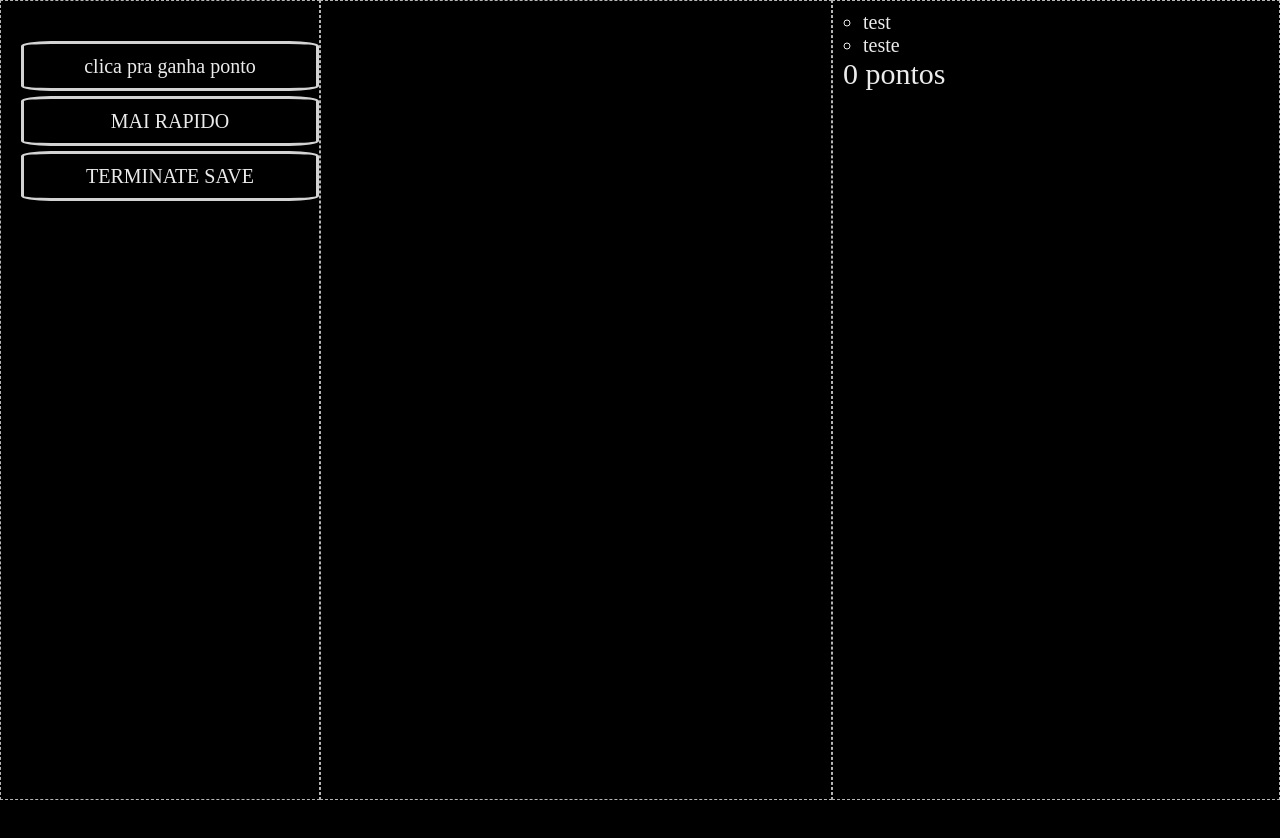
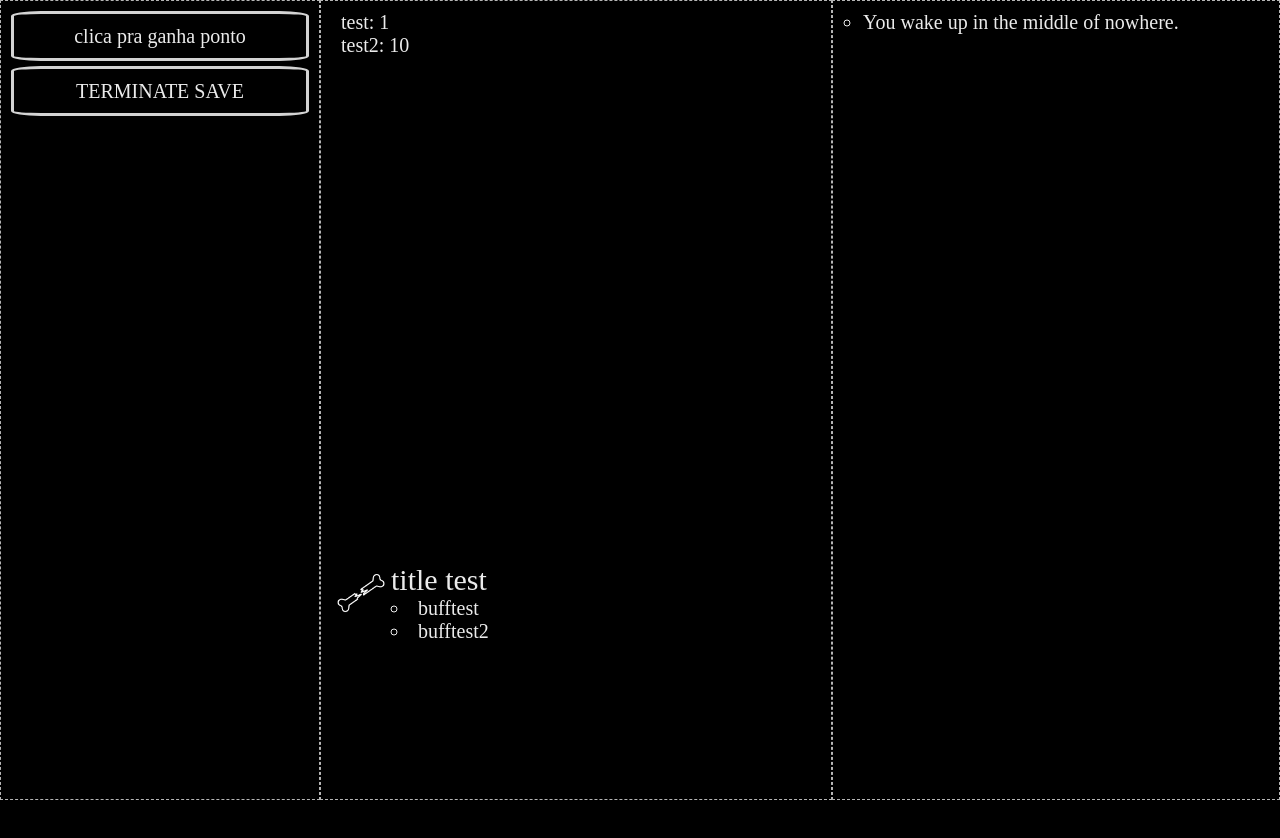
Before and after one commit to VectorBatesta/incremental-game, a plain HTML site: page index.html in a window 1280 px wide. Before the commit the page ends 800 px from the top, so only its background shows below. Drawn offline with Linux system fonts and the light colour scheme.

Commit message:
new status test, probably gonna remove later

```diff
--- a/index.html
+++ b/index.html
@@ -13,10 +13,12 @@
         <div id="gameScreen">
             <div id="tab1" class="tab _visible">
                 <div id="tab1_divEsq" class="column"></div>
-                <div id="tab1_divCent" class="column"></div>
+                <div id="tab1_divCent" class="column">
+                    <ul class="resourceList"></ul>
+                    <ul class="statusList"></ul>
+                </div>
                 <div id="tab1_divDir" class="column">
                     <ul class="loreList"></ul>
-                    <span id="recurso"></span>
                 </div>
             </div>
 
--- a/listeners.js
+++ b/listeners.js
@@ -6,7 +6,14 @@ window.addEventListener("beforeunload", (e) => game_onClose(e));
 
 export let gameVariables = {
     recurso: 0,
-    lore: ["test", "teste"]
+    lore: ["You wake up in the middle of nowhere."],
+    status: [
+
+    ],
+    resources: {
+        test: 1,
+        test2: 10
+    }
 }
 
 /**
@@ -17,7 +24,14 @@ export let gameVariables = {
 export function saveWipe(){
     gameVariables = {
         recurso: 0,
-        lore: ["> there once was a man from Thahrhxhrahxhxhasx and he tried eating batatas... then he died a death", "teste"]
+        lore: ["You wake up in the middle of nowhere."],
+        status: [
+
+        ],
+        resources: {
+            test: 1,
+            test2: 10
+        }
     }
 }
 
@@ -27,12 +41,11 @@ export function saveWipe(){
 
 
 function game_onLoad(e) {
-    if (JSON.parse(localStorage.getItem("saveStorage"))){
-        gameVariables = JSON.parse(localStorage.getItem("saveStorage"));
+    let getSave = JSON.parse(localStorage.getItem("saveStorage"));
+    if (getSave){ //loads save if there is one
+        gameVariables = getSave;
     }
 
-    //modify this in a way that gets all resources and prints on the correct div
-    document.getElementById("recurso").textContent = gameVariables.recurso + " pontos";
 
     let loreListDivs = document.getElementsByClassName("loreList");
 
@@ -52,6 +65,47 @@ function game_onClose(e){
 
 
 
-// localStorage.setItem("nomeDaChave", JSON.stringify(OBJETO))
 
-// JSON.parse(localStorage.getItem("nomeDaChave"))
+
+
+
+
+
+
+
+
+/////TODO:
+//function updateLore() - self-calls
+//function updateStatus() - self-calls
+//function updateButtons() - self-calls
+//function updateResources() - self-calls
+
+
+
+
+
+
+
+
+
+
+
+let updateResourcesInterval = setInterval(updateResources, 100);
+function updateResources(){
+    const resources = Object.keys(gameVariables.resources);
+
+    for (let i = 0; i < resources.length; i++) {
+        let listItem = document.getElementsByClassName(resources[i])[0];
+
+        if (!listItem) {
+            listItem = document.createElement('li');
+            listItem.classList.add(resources[i]);
+
+            for (let iterList of document.getElementsByClassName("resourceList")){
+                iterList.appendChild(listItem);
+            }
+        }
+
+        listItem.textContent = `${resources[i]}: ${gameVariables.resources[resources[i]]}`;
+    }
+}
--- a/scripters.js
+++ b/scripters.js
@@ -4,16 +4,15 @@ import { gameVariables, saveWipe } from "./listeners.js"
 
 
 export function incrementar() {
-    gameVariables.recurso++;
-    document.getElementById("recurso").textContent = gameVariables.recurso + " pontos";
+    gameVariables.resources.test++;
+    updateResources()
 }
-window.incrementar = incrementar
 
-function intervaloIncrementa(){
-    incrementar()
-    clearInterval(intervaloSetado)
-    intervaloSetado = setInterval(intervaloIncrementa, time)
-}
+// function intervaloIncrementa(){
+//     incrementar()
+//     clearInterval(intervaloSetado)
+//     intervaloSetado = setInterval(intervaloIncrementa, time)
+// }
 
 let time = 1000
 //let intervaloSetado = setInterval(intervaloIncrementa, time);
@@ -50,10 +49,67 @@ function newButton(IDname, texto, funcao){
     newDiv.className = "interactableButton";
     newDiv.addEventListener("click", funcao);
     newDiv.textContent = texto;
-    newDiv.style.visibility = "hidden";
 
     document.getElementById("tab1_divEsq").appendChild(newDiv);
 }
+
+
+
+
+
+/**
+ * creates an effect element
+ *
+ *
+ */
+function newStatusEffect(effectId, imageName, title, buffs){
+    let statusLists = document.getElementsByClassName("statusList");
+
+    for (let statusList of statusLists){
+        //creating variables and structure
+        let effect = document.createElement("div");
+        effect.id = effectId;
+        effect.className = "status";
+
+        //img
+        let effect_image = document.createElement("img");
+        effect_image.src = imageName
+        effect_image.width = "60";
+        effect_image.height = "60";
+
+        //description title
+        let effect_descr = document.createElement("div");
+        let effect_descr_title = document.createElement("span");
+        effect_descr_title.textContent = title
+
+        //description's buff list
+        let effect_descr_buffs = document.createElement("ul");
+        for(let i = 0; i < buffs.length; i++){
+            let newLi = document.createElement("li");
+            newLi.id = "buff" + i;
+            newLi.textContent = buffs[i];
+
+            effect_descr_buffs.appendChild(newLi);
+        }
+
+
+        //
+        //
+        ////////////
+        effect_descr.appendChild(effect_descr_title);
+        effect_descr.appendChild(effect_descr_buffs);
+
+        effect.appendChild(effect_image);
+        effect.appendChild(effect_descr);
+
+        statusList.appendChild(effect);
+        ////////////
+        //
+        //
+    }
+}
+
+
 
 
 
@@ -71,8 +127,8 @@ function screen(tabNumber){
         i.classList.remove("_visible");
     }
 
-    let tabName = "tab"
-    tabName = tabName + tabNumber
+    let tabName = "tab";
+    tabName = tabName + tabNumber;
 
     document.getElementById(tabName).classList.add("_visible");
 }
@@ -108,6 +164,10 @@ newButton("btn_ponto", "clica pra ganha ponto", incrementar)
 newButton("btn_fasterino", "MAI RAPIDO", faster)
 newButton("btn_saveWipe", "TERMINATE SAVE", saveWipe)
 
-document.getElementById("btn_ponto").style.visibility = "visible"
-document.getElementById("btn_fasterino").style.visibility = "visible"
-document.getElementById("btn_saveWipe").style.visibility = "visible"
+document.getElementById("btn_ponto").classList.add("_visible")
+// document.getElementById("btn_fasterino").classList.add("_visible")
+document.getElementById("btn_saveWipe").classList.add("_visible")
+
+
+
+newStatusEffect("test", "imgs/broken_bone.png", "title test", ["bufftest", "bufftest2"])
--- a/styles.css
+++ b/styles.css
@@ -7,7 +7,13 @@ div{
 span{
     font-size: 1.5em;
 }
-
+p{
+    font-size: 1.5em;
+}
+ul{
+    padding: 0;
+    margin: 0;
+}
 
 
 
@@ -37,9 +43,6 @@ span{
 #tab1_divEsq{
     width: 25%;
 
-    padding-top: 40px;
-    padding-left: 20px;
-    padding-right: 0px;
 
     grid-template-columns: 1fr 1fr;
 }
@@ -47,16 +50,11 @@ span{
 #tab1_divCent{
     width: 40%;
 
-    padding-left: 10px;
-    padding-right: 20px;
 }
 
 #tab1_divDir{
     width: 35%;
 
-    padding-left: 10px;
-    padding-right: 10px;
-    padding-top: 10px;
 }
 
 
@@ -105,15 +103,6 @@ span{
 }
 
 
-
-
-
-
-
-._visible{
-    display: block;
-}
-
 .tab{
     min-height: 100%;
     height: 100%;
@@ -121,6 +110,13 @@ span{
     height: 100%;
 }
 
+
+
+
+._visible{
+    display: flex;
+}
+.interactableButton:not(._visible),
 .tab:not(._visible){
     display: none
 }
@@ -152,6 +148,60 @@ span{
 
 
 
+/* ul */
+.statusList{
+    list-style-type: none;
+    margin: 0;
+    height: 100%;
+    width: 100%;
+    box-sizing: border-box;
+    overflow-wrap: break-word;
+    word-wrap: break-word;
+    white-space: normal;
+}
+
+/* li - div*/
+.status{
+    display: flex;
+    width: 50%;
+    margin-bottom: 0px;
+    box-sizing: border-box;
+    list-style-position: inside
+}
+
+
+
+
+
+
+
+
+
+
+
+
+/* ul */
+.resourceList {
+    list-style-type: none;
+    padding-left: 10px;
+    margin: 0;
+    width: 100%;
+    height: 70%;
+    box-sizing: border-box;
+}
+
+/* li - span */
+.resource {
+    list-style-type: none;
+    box-sizing: border-box;
+    width: 100%;
+}
+
+
+
+
+
+
 
 
 
@@ -168,5 +218,9 @@ span{
     border: 1px rgb(182, 182, 182);
     border-style: dashed;
 
+    padding-left: 10px;
+    padding-right: 10px;
+    padding-top: 10px;
+
     box-sizing: border-box;
 }
```
Also changed, not shown: imgs/broken_bone.png (added).
